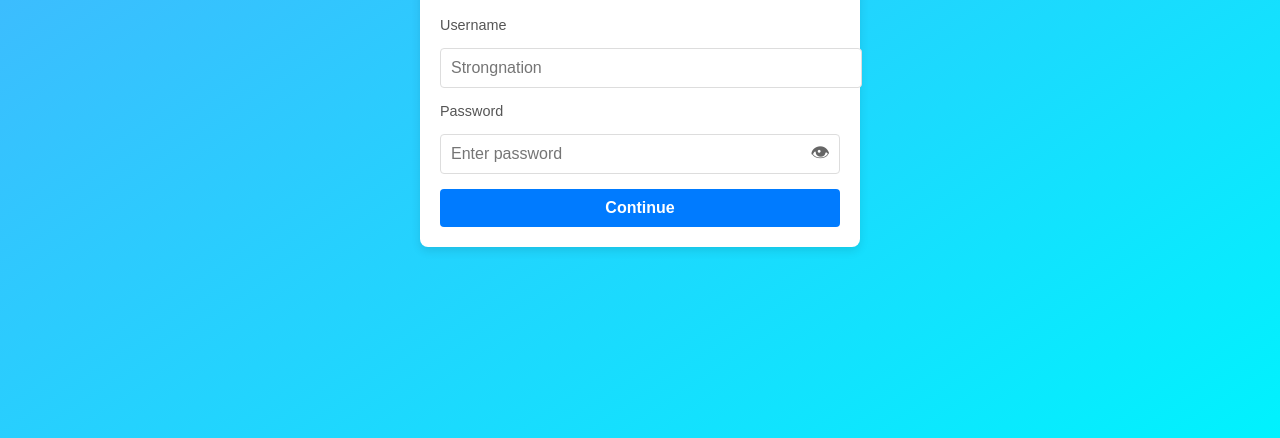
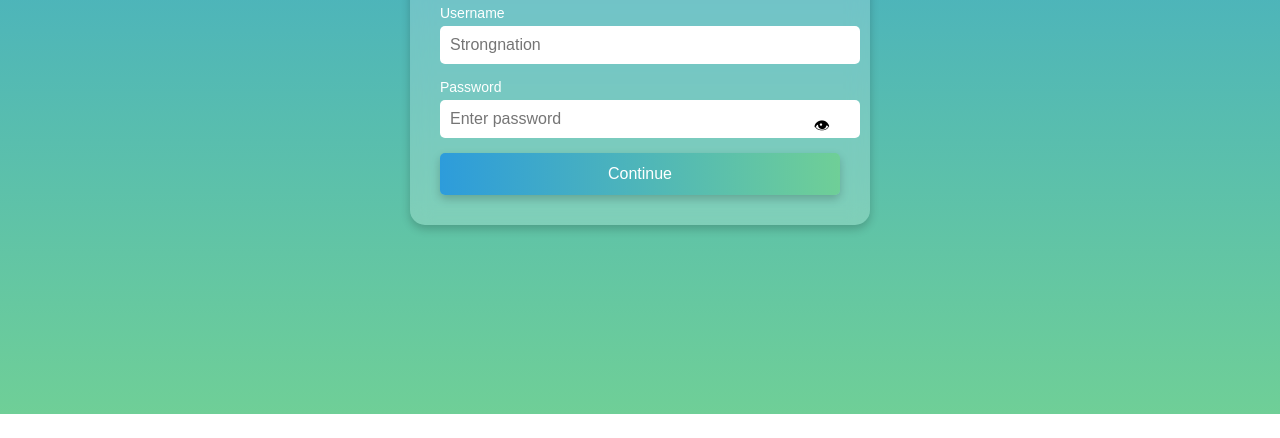
Before and after one commit to StrongNationDev/EazyNaijaPay, a website: page index.html in a window 1280 px wide. Shown: the part 402-840 px from the top of the page. After the commit the page ends 816 px from the top, so only its background shows below. Drawn offline with Linux system fonts and the light colour scheme.

Commit message:
update all

```diff
--- a/styles/login.css
+++ b/styles/login.css
@@ -1,146 +1,100 @@
-/* style.css */
-
-/* General Styles */
 body {
+  background: linear-gradient(to bottom, #2D9CDB, #6FCF97);
+  display: flex;
+  justify-content: center;
+  align-items: center;
+  height: 100vh;
   font-family: Arial, sans-serif;
-    margin: 0;
-    padding: 0;
-    box-sizing: border-box;
-    background-color: #f4f4f9;
 }
 
-  /* Background Container */
 .background {
   display: flex;
   justify-content: center;
   align-items: center;
-    min-height: 100vh;
-    padding: 20px;
-    background: linear-gradient(to bottom right, #4facfe, #00f2fe);
+  width: 100%;
+  height: 100vh;
 }
 
-  /* Registration Container */
 .register-container {
-    background: #fff;
-    width: 100%;
+  background: rgba(255, 255, 255, 0.2);
+  backdrop-filter: blur(10px);
+  padding: 30px;
+  border-radius: 15px;
+  width: 90%;
   max-width: 400px;
-    border-radius: 8px;
-    box-shadow: 0 4px 10px rgba(0, 0, 0, 0.1);
-    padding: 20px;
+  box-shadow: 0px 4px 10px rgba(0, 0, 0, 0.2);
   text-align: center;
 }
 
-  /* Logo */
+
 .logo img {
-    max-width: 100px;
-    margin-bottom: 20px;
-  }
-
-  /* Heading */
-  h2 {
-    font-size: 1.5rem;
-    color: #333;
+  width: 80px;
   margin-bottom: 10px;
 }
 
-  /* Signin Text */
+h2 {
+  font-size: 22px;
+  color: white;
+  margin-bottom: 10px;
+}
+
 .signin-text {
-    font-size: 0.9rem;
-    color: #666;
+  color: white;
+  font-size: 14px;
   margin-bottom: 20px;
 }
 
 .signin-text a {
-    color: #007BFF;
-    text-decoration: none;
-  }
-
-  .signin-text a:hover {
+  color: #fff;
   text-decoration: underline;
 }
 
-  /* Form Styles */
 form {
   display: flex;
   flex-direction: column;
-    gap: 15px;
 }
 
 label {
-    font-size: 0.9rem;
-    color: #555;
+  color: white;
+  font-size: 14px;
   text-align: left;
+  margin-bottom: 5px;
 }
 
-  input[type="username"],
-  input[type="password"] {
+input {
+  padding: 10px;
+  border: none;
+  border-radius: 5px;
+  margin-bottom: 15px;
+  font-size: 16px;
   width: 100%;
-    padding: 10px;
-    border: 1px solid #ddd;
-    border-radius: 4px;
-    font-size: 1rem;
 }
 
-  input[type="username"]:focus,
-  input[type="password"]:focus {
-    outline: none;
-    border-color: #007BFF;
-    box-shadow: 0 0 3px #007BFF;
-  }
-
-  /* Password Wrapper */
 .password-wrapper {
-    display: flex;
-    align-items: center;
   position: relative;
 }
 
-  .password-wrapper .eye-icon {
+.eye-icon {
   position: absolute;
   right: 10px;
+  top: 50%;
+  transform: translateY(-50%);
   cursor: pointer;
-    font-size: 1.2rem;
-    color: #666;
+  color: black;
 }
 
-  /* Button */
 .continue-btn {
-    background-color: #007BFF;
-    color: #fff;
-    padding: 10px;
+  background: linear-gradient(to right, #2D9CDB, #6FCF97);
+  color: white;
+  padding: 12px;
+  font-size: 16px;
   border: none;
-    border-radius: 4px;
-    font-size: 1rem;
-    font-weight: bold;
+  border-radius: 5px;
   cursor: pointer;
-    transition: background-color 0.3s ease;
+  width: 100%;
+  box-shadow: 0px 4px 10px rgba(0, 0, 0, 0.2);
 }
 
 .continue-btn:hover {
-    background-color: #0056b3;
+  opacity: 0.8;
 }
-
-  .continue-btn a {
-    color: #fff;
-    text-decoration: none;
-  }
-
-  /* Responsive Design */
-  @media (max-width: 480px) {
-    .register-container {
-      padding: 15px;
-    }
-
-    h2 {
-      font-size: 1.2rem;
-    }
-
-    input[type="username"],
-    input[type="password"] {
-      font-size: 0.9rem;
-    }
-
-    .continue-btn {
-      font-size: 0.9rem;
-    }
-  }
--- a/styles/register.css
+++ b/styles/register.css
@@ -1,125 +1,111 @@
-/* style.css */
-
-/* Reset some default browser styles */
-body, h2, p {
+/* General Reset */
+* {
   margin: 0;
   padding: 0;
-    font-family: Arial, sans-serif;
   box-sizing: border-box;
+  font-family: 'Poppins', sans-serif;
 }
 
 body {
-    background-color: #f4f5f7;
   display: flex;
+  justify-content: center;
   align-items: center;
-    justify-content: center;
-    min-height: 100vh;
-    padding: 20px;
+  height: 100vh;
+  background: linear-gradient(to bottom, #2089FF, #66E0C6);
 }
 
 .background {
+  display: flex;
+  justify-content: center;
+  align-items: center;
   width: 100%;
-    max-width: 400px;
-    background: #000000;
-    box-shadow: 0 4px 10px rgba(0, 0, 0, 0.1);
-    border-radius: 10px;
-    overflow: hidden;
-    padding: 20px 30px;
+  height: 100%;
 }
 
 .register-container {
-    display: flex;
-    flex-direction: column;
-    align-items: center;
+  background: rgba(255, 255, 255, 0.2);
+  backdrop-filter: blur(10px);
+  border-radius: 10px;
+  padding: 25px;
+  width: 90%;
+  max-width: 400px;
   text-align: center;
+  box-shadow: 0 4px 10px rgba(0, 0, 0, 0.1);
 }
 
 .logo img {
-    max-width: 100px;
-    margin-bottom: 20px;
+  width: 80px;
+  margin-bottom: 15px;
 }
 
 h2 {
-    font-size: 24px;
-    font-weight: bold;
-    color: #ffffff;
-    margin-bottom: 10px;
+  font-size: 18px;
+  color: #fff;
+  margin-bottom: 5px;
 }
 
 .signin-text {
-    font-size: 14px;
-    color: #b8b8b8;
+  font-size: 12px;
+  color: #fff;
   margin-bottom: 20px;
 }
 
 .signin-text a {
-    color: #007BFF;
-    text-decoration: none;
-  }
-
-  .signin-text a:hover {
+  color: #fff;
   text-decoration: underline;
 }
 
 form {
-    width: 100%;
+  display: flex;
+  flex-direction: column;
+  gap: 12px;
 }
 
 label {
-    display: block;
   font-size: 14px;
-    color: #9e9e9e;
-    margin-bottom: 5px;
-    width: 80%;
-    align-items: left;
+  color: #fff;
+  text-align: left;
 }
 
-  input[type="email"],
-  input[type="text"],
-  input[type="password"] {
+input {
   width: 100%;
-    padding: 10px;
-    margin-bottom: 15px;
-    border: 1px solid #cccccc;
+  padding: 12px;
   border-radius: 5px;
+  border: none;
+  outline: none;
+  background: rgba(255, 255, 255, 0.8);
   font-size: 14px;
-    color: #333333;
-    outline: none;
-  }
-
-  input:focus {
-    border-color: #007BFF;
-    box-shadow: 0 0 5px rgba(0, 123, 255, 0.2);
 }
 
 .password-wrapper {
   position: relative;
 }
 
-  .password-wrapper .eye-icon {
+.password-wrapper input {
+  width: 100%;
+  padding-right: 35px;
+}
+
+.eye-icon {
   position: absolute;
   right: 10px;
   top: 50%;
   transform: translateY(-50%);
-    font-size: 16px;
   cursor: pointer;
-    color: #555555;
+  font-size: 18px;
 }
 
 .continue-btn {
-    display: inline-block;
-    width: 100%;
+  background: linear-gradient(to right, #2D9CDB, #6FCF97);
+  color: white;
+  font-size: 16px;
+  border: none;
   padding: 12px;
-    background-color: #007BFF;
-    color: #ffffff;
-    border: none;
   border-radius: 5px;
-    font-size: 16px;
-    font-weight: bold;
   cursor: pointer;
-    transition: background-color 0.3s ease;
+  transition: 0.3s;
 }
 
 .continue-btn:hover {
-    background-color: #0056b3;
+  opacity: 0.8;
 }
--- a/update/login.js
+++ b/update/login.js
@@ -5,7 +5,6 @@ document.querySelector('form').addEventListener('submit', async (event) => {
   const password = document.getElementById('password').value;
 
   try {
-    // Send login request
     const response = await fetch('http://localhost:3000/login', {
       method: 'POST',
       headers: { 'Content-Type': 'application/json' },
@@ -17,19 +16,15 @@ document.querySelector('form').addEventListener('submit', async (event) => {
     if (response.ok) {
       alert(data.message);
 
-      // Fetch the logged-in user's details
       const userResponse = await fetch('http://localhost:3000/Verified_Members');
       const users = await userResponse.json();
 
-      // Find the logged-in user from the fetched data
       const loggedInUser = users.find(user => user.username === username);
 
       if (loggedInUser) {
-        // Save the user_id to local storage
         localStorage.setItem('user_id', loggedInUser.user_id);
         console.log('Logged-in user ID saved to local storage:', loggedInUser.user_id);
 
-        // Redirect to the dashboard
         window.location.href = 'pages/Dashboard.html';
       } else {
         console.error('User not found in verified members:', username);
@@ -46,54 +41,16 @@ document.querySelector('form').addEventListener('submit', async (event) => {
 });
 
 
+// Toggle Password Visibility
+function togglePassword() {
+  const passwordInput = document.getElementById('password');
+  const eyeIcon = document.querySelector('.eye-icon');
 
-
-
-
-
-
-
-// document.querySelector('form').addEventListener('submit', async (event) => {
-//   event.preventDefault();
-
-//   const username = document.getElementById('username').value;
-//   const password = document.getElementById('password').value;
-
-//   try {
-//     // Send login request
-//     const response = await fetch('http://localhost:3000/login', {
-//       method: 'POST',
-//       headers: { 'Content-Type': 'application/json' },
-//       body: JSON.stringify({ username, password }),
-//     });
-
-//     const data = await response.json();
-
-//     if (response.ok) {
-//       alert(data.message);
-
-//       // Fetch the logged-in user's details
-//       const userResponse = await fetch('http://localhost:3000/Verified_Members');
-//       const users = await userResponse.json();
-
-//       // Find the logged-in user from the fetched data
-//       const loggedInUser = users.find(user => user.username === username);
-
-//       if (loggedInUser) {
-//         // Save the user_id to local storage
-//         localStorage.setItem('user_id', loggedInUser.user_id);
-//         console.log('Logged-in user ID saved to local storage:', loggedInUser.user_id);
-
-//         // Redirect to the dashboard
-//         window.location.href = 'pages/Dashboard.html';
-//       } else {
-//         alert('User not found in verified members.');
-//       }
-//     } else {
-//       alert(data.message);
-//     }
-//   } catch (error) {
-//     console.error('Login error:', error);
-//     alert('An error occurred. Please try again.');
-//   }
-// });
+  if (passwordInput.type === 'password') {
+    passwordInput.type = 'text';
+    eyeIcon.innerHTML = '&#128065;';
+  } else {
+    passwordInput.type = 'password';
+    eyeIcon.innerHTML = '&#128065;';
+  }
+  }
```
Also changed, not shown: index.html (+1 -0 lines), models/User.js (+0 -39 lines), register.html (+1 -1 lines), server.js (+33 -4 lines), update/airtime.js (+51 -80 lines), update/data.js (+56 -27 lines). Lines whose indentation alone changed are shown as unchanged.
